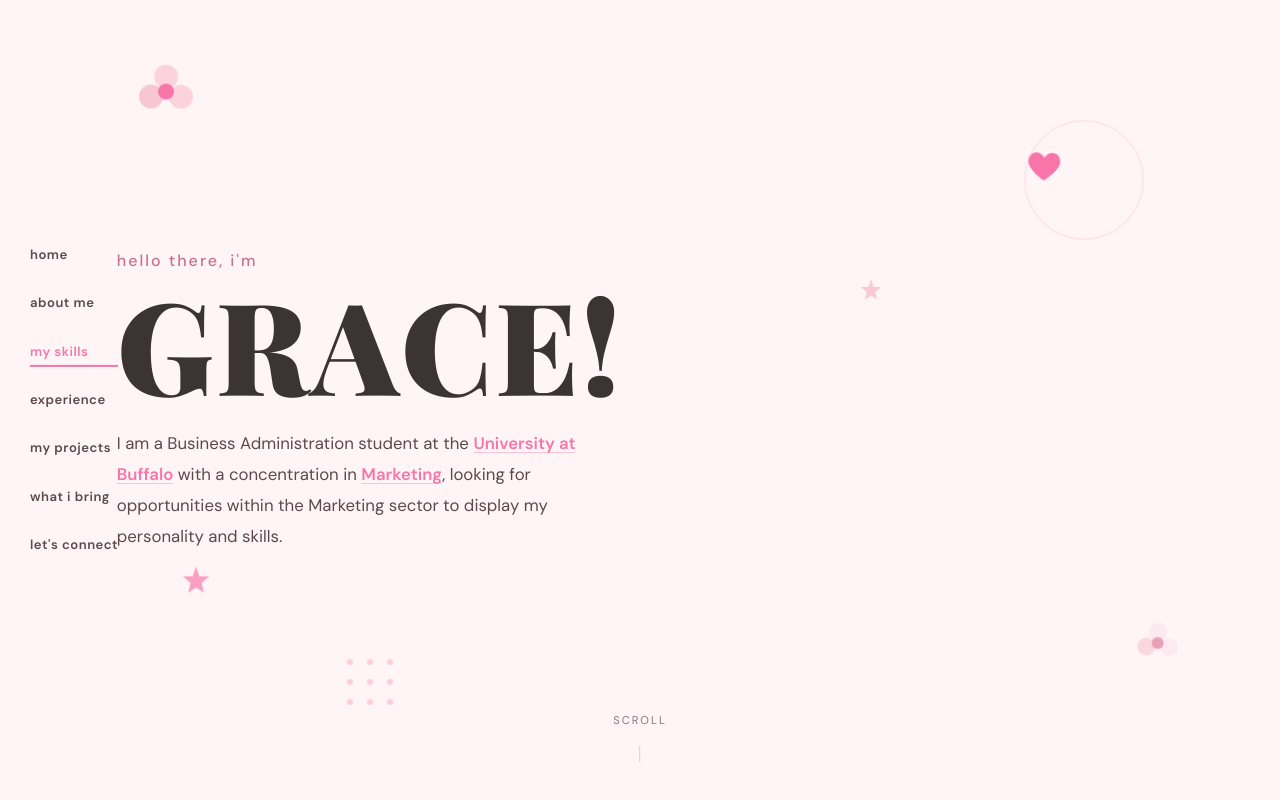
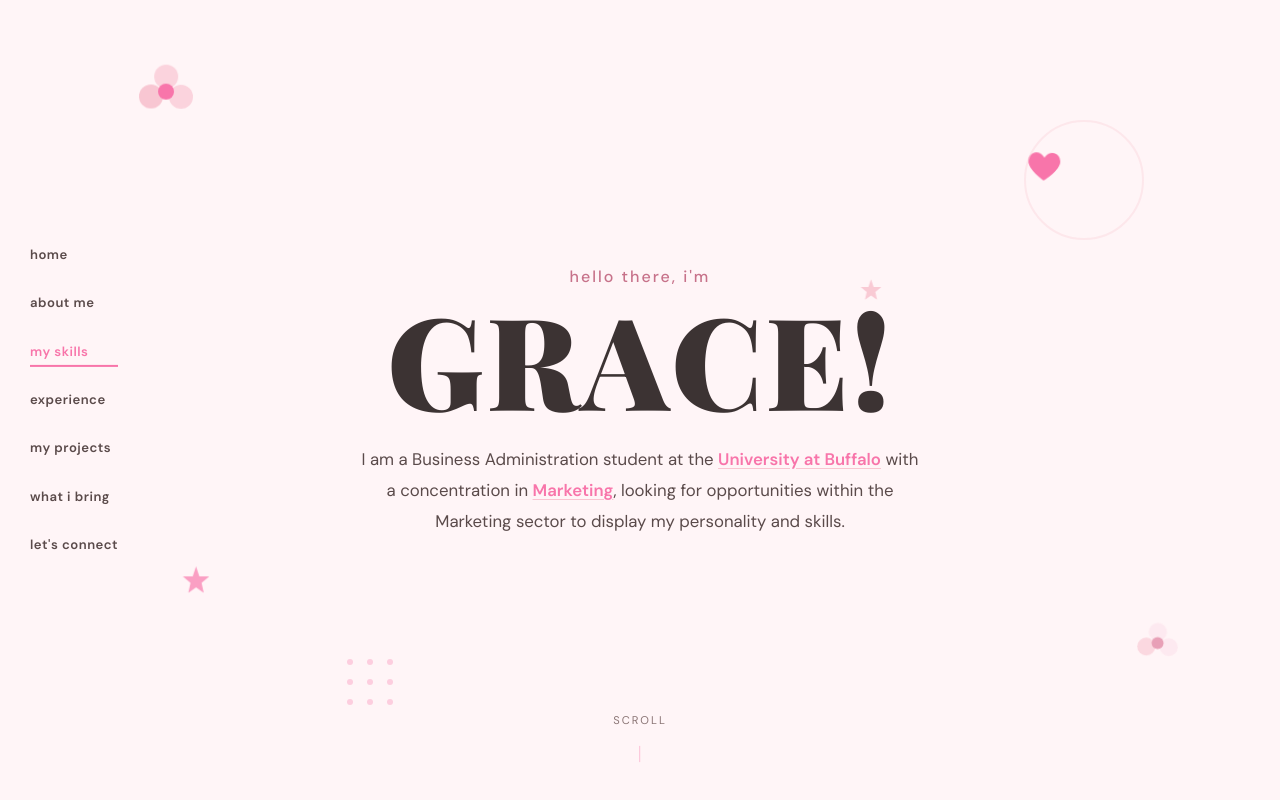
Before and after one commit to gracezur/gracezurenda.github.io, a plain HTML site: page index.html in a window 1280 px wide. Shown: the top 800 px of the page. Drawn offline with nearby package versions, Linux system fonts and the light colour scheme; a web font is replaced by a local one.

Commit message:
Center hero text in the middle of the home screen

```diff
--- a/styles.css
+++ b/styles.css
@@ -179,15 +179,22 @@ img { max-width:100%; display:block; }
   width: 100%;
   margin: 0 auto;
   padding: 60px 6%;
-  display: grid;
-  grid-template-columns: 1.1fr 1fr;
-  gap: 40px;
+  display: flex;
+  flex-direction: column;
+  justify-content: center;
   align-items: center;
+  text-align: center;
   position: relative;
   min-height: 100vh;
 }
 
-.hero-left { position: relative; z-index: 2; }
+.hero-left {
+  position: relative;
+  z-index: 2;
+  display: flex;
+  flex-direction: column;
+  align-items: center;
+}
 
 .hero-greeting {
   font-family: var(--font-body);
@@ -213,7 +220,8 @@ img { max-width:100%; display:block; }
 .hero-bio {
   font-size: 1.05rem;
   color: var(--dark-soft);
-  max-width: 480px;
+  max-width: 560px;
+  margin: 0 auto;
   line-height: 1.85;
 }
 
```
